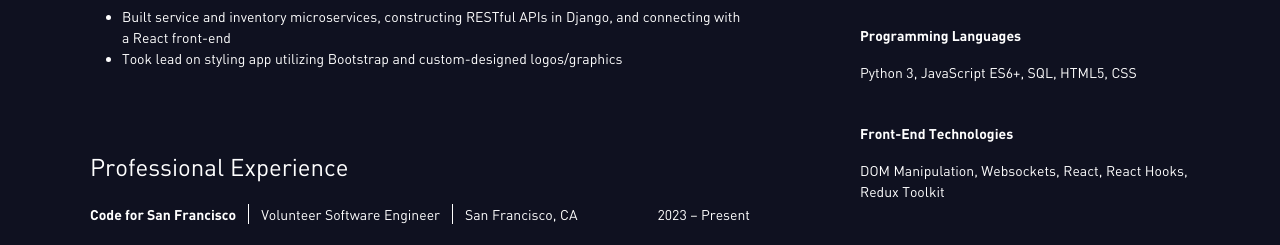
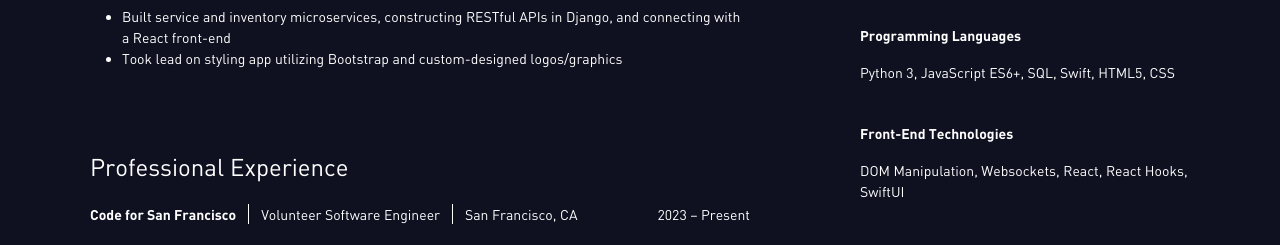
Before and after one commit to jwpettit/Portfolio-Website, a React (Create React App) app: page /about in a window 1280 px wide. Shown: the part 761-1006 px from the top of the page. Built offline with nearby package versions, Linux system fonts and the light colour scheme.

Commit message:
Minor adjustments to resume

```diff
--- a/src/components/Resume.jsx
+++ b/src/components/Resume.jsx
@@ -441,7 +441,7 @@ export default function Resume() {
                         </div>
                     </div>
                     <div className="Resume-Body-Text">
-                        <p>Python 3, JavaScript ES6+, SQL, HTML5, CSS</p>
+                        <p>Python 3, JavaScript ES6+, SQL, Swift, HTML5, CSS</p>
                     </div>
 
                     <br />
@@ -456,7 +456,7 @@ export default function Resume() {
                     <div className="Resume-Body-Text">
                         <p>
                             DOM Manipulation, Websockets, React, React Hooks,
-                            Redux Toolkit
+                            SwiftUI
                         </p>
                     </div>
 
--- a/src/icons/ResumeDownload.jsx
+++ b/src/icons/ResumeDownload.jsx
@@ -4,8 +4,8 @@ import DownloadIcon from '@mui/icons-material/Download';
 export default function DownloadResumeIcon() {
     return (
         <StyledIconButton
-            href="https://linkedin.com/in/pettitjw"
-            target="blank"
+            href={`${process.env.PUBLIC_URL}/flags/Flag_USA.svg`}
+            download=""
         >
             <DownloadIcon className="Resume-Download-Icon" />
         </StyledIconButton>
--- a/src/pages/About.jsx
+++ b/src/pages/About.jsx
@@ -3,7 +3,7 @@ import Resume from "../components/Resume";
 export default function About() {
     return (
         <div className="Page-Background-Container">
-            <Resume/>
+            <Resume />
         </div>
     );
-};
+}
```
